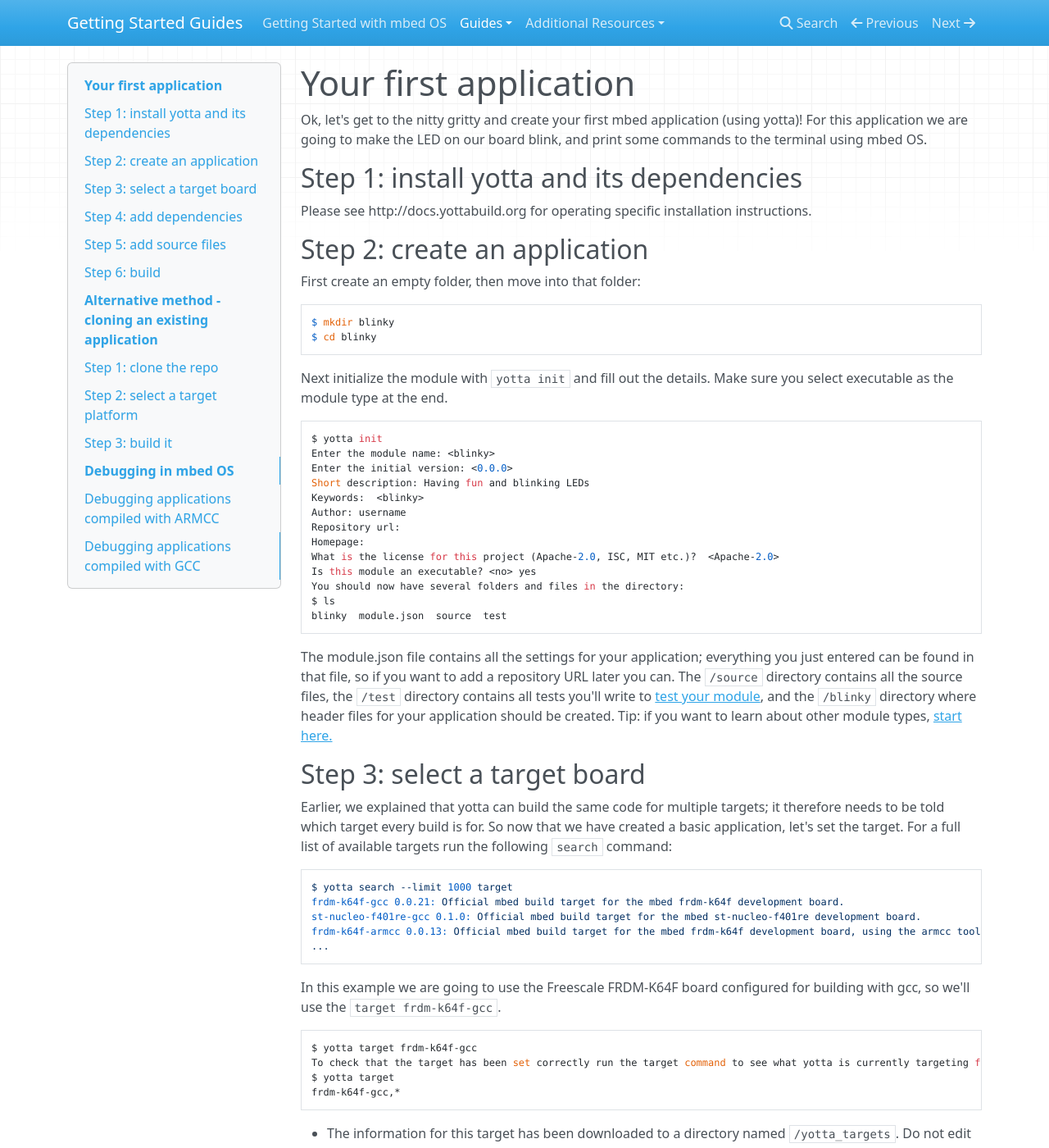
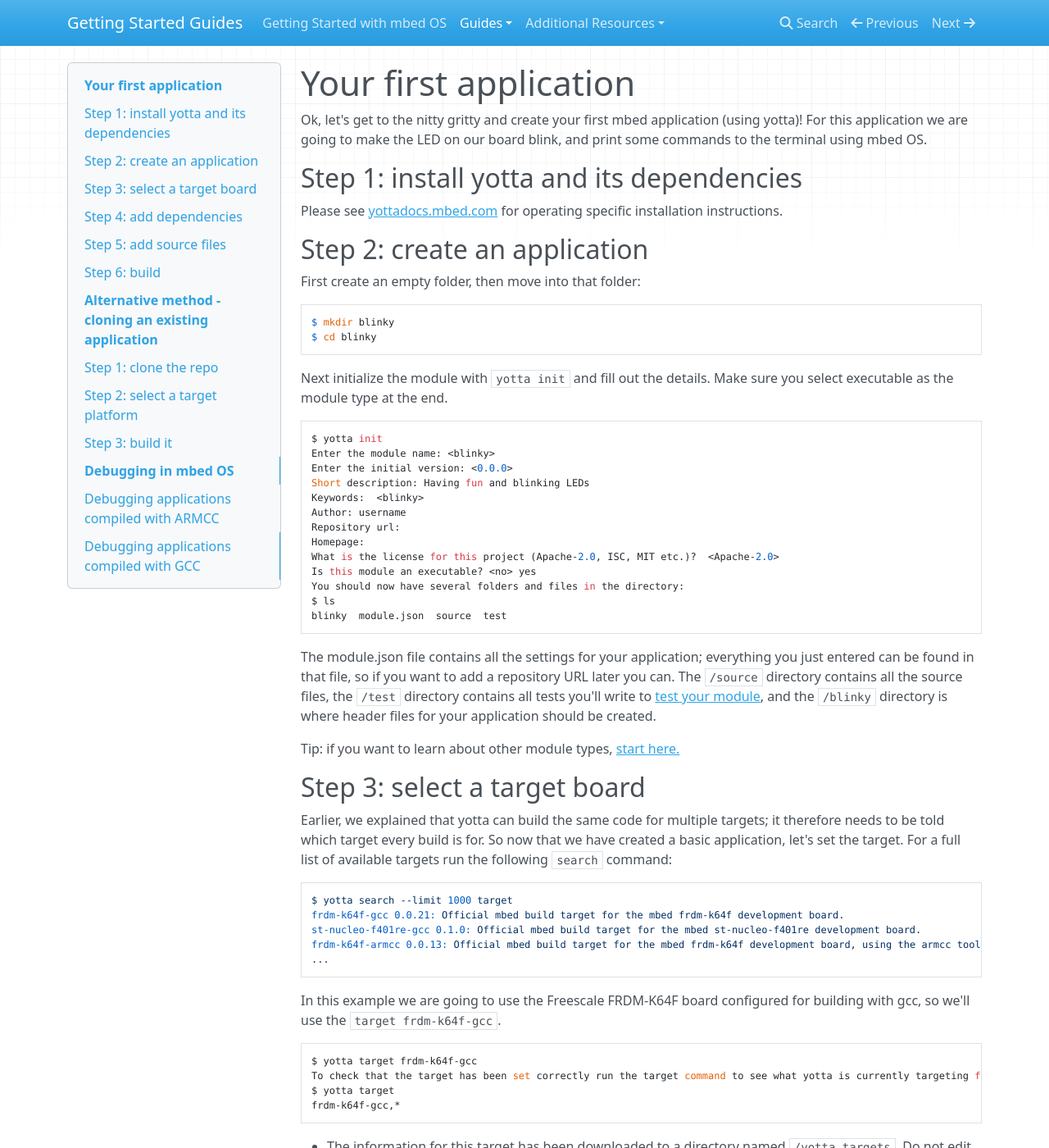
Before and after one commit to ARMmbed/GettingStartedmbedOS, an MkDocs documentation site: the page built from Docs/FirstProjectmbedOS.md, in a window 1280 px wide and 1400 px high. Shown: the whole window at 82% size. Built offline with MkDocs 1.6.1, drawn with Linux system fonts in a browser that asks for light colours; nearby versions of some CDN libraries; old or Windows-style settings are respelled for this version of MkDocs; some of the changed text lies outside the part shown.

Commit message:
Proofreading Sam's changes

````diff
--- a/Docs/FirstProjectmbedOS.md
+++ b/Docs/FirstProjectmbedOS.md
@@ -4,7 +4,7 @@ Ok, let's get to the nitty gritty and create your first mbed application (using
 
 ## Step 1: install yotta and its dependencies
 
-Please see http://docs.yottabuild.org for operating specific installation instructions.
+Please see [yottadocs.mbed.com](http://yottadocs.mbed.com) for operating specific installation instructions.
 
 ## Step 2: create an application
 
@@ -29,7 +29,8 @@ You should now have several folders and files in the directory:
 $ ls
 blinky  module.json  source  test
 ```
-The module.json file contains all the settings for your application; everything you just entered can be found in that file, so if you want to add a repository URL later you can. The `/source` directory contains all the source files, the `/test` directory contains all tests you'll write to [test your module](https://github.com/ARMmbed/GettingStartedmbedOS/blob/master/Docs/docs.yottabuild.org/tutorial/testing.html), and the `/blinky` directory where header files for your application should be created.
+The module.json file contains all the settings for your application; everything you just entered can be found in that file, so if you want to add a repository URL later you can. The `/source` directory contains all the source files, the `/test` directory contains all tests you'll write to [test your module](https://github.com/ARMmbed/GettingStartedmbedOS/blob/master/Docs/docs.yottabuild.org/tutorial/testing.html), and the `/blinky` directory is where header files for your application should be created.
+
 Tip: if you want to learn about other module types, [start here.](http://docs.yottabuild.org/)
 
 ## Step 3: select a target board
@@ -54,7 +55,7 @@ frdm-k64f-gcc,*
 
 ## Step 4: add dependencies
 
-Now let`s add the dependencies. In this application, we`ll have `mbed-drivers` as our dependency:
+Now let's add the dependencies. In this application, we'll have `mbed-drivers` as our dependency:
 ```
 $ yotta install mbed-drivers
 info: ... a bunch of messages about stuff being downloaded ...
````
Also changed, not shown: other parts of Docs/FirstProjectmbedOS.md (+1 -1 lines).
